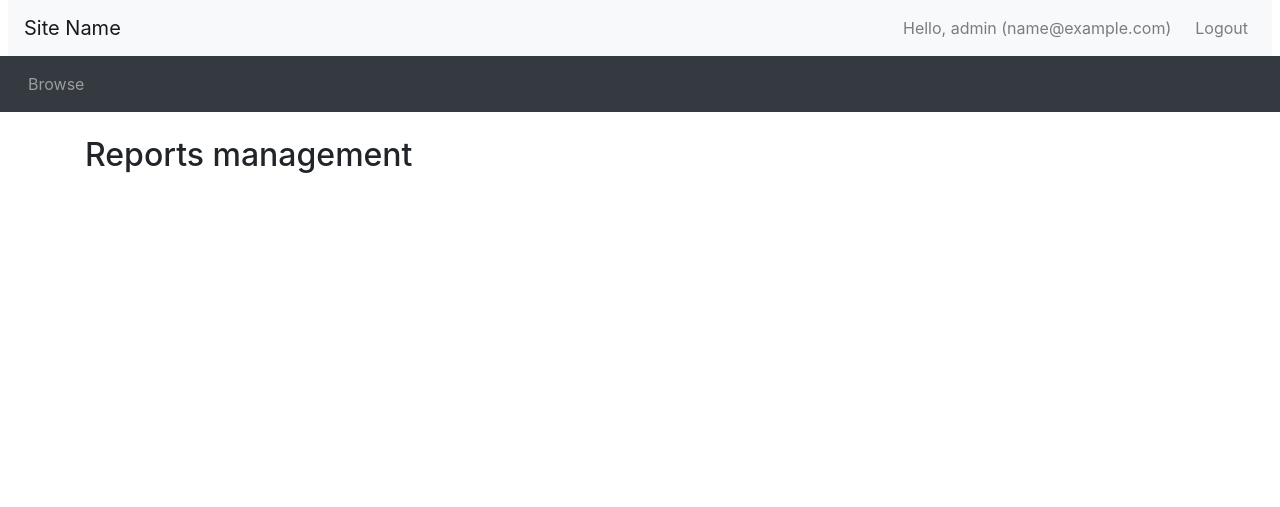
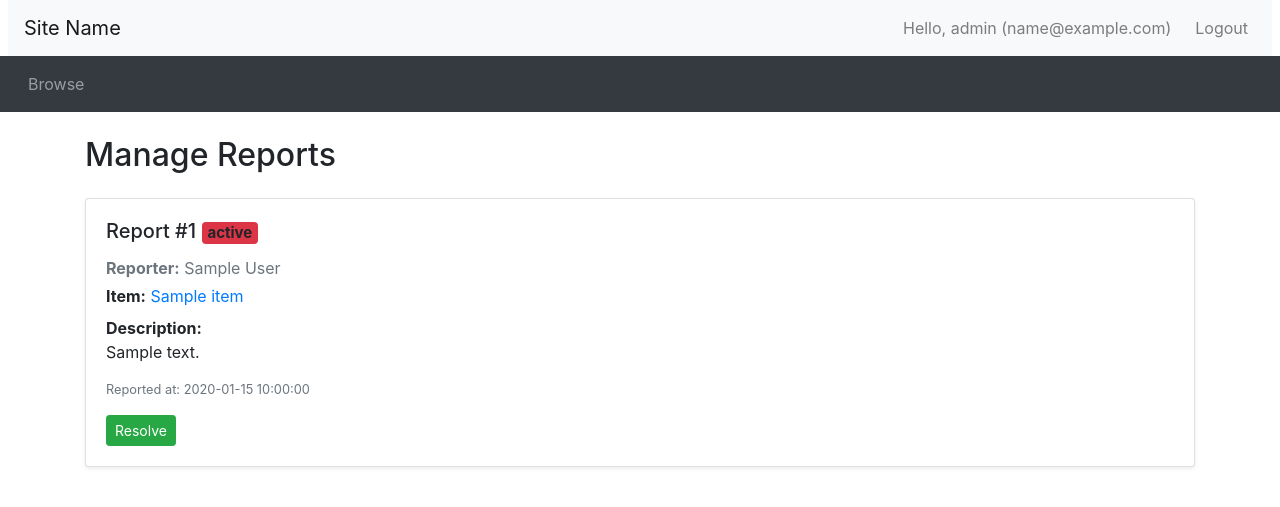
Before and after one commit to wenyuanchen0106/comp0178-Group19, a PHP site: page /admin_reports.php in a window 1280 px wide. Shown: the top 507 px of the page. Run offline with PHP 8.4, Linux system fonts and the light colour scheme; the visitor is signed in with stand-in values (Sample User, id 1); tables that the repository leaves empty hold one stand-in row (values such as "Sample post").

Commit message:
Implement admin report management functionality
Signed-off-by: charlestang1104-hue <charlestang1104@gmail.com>

```diff
--- a/auction/admin_reports.php
+++ b/auction/admin_reports.php
@@ -1,25 +1,80 @@
 <?php
 // admin_reports.php
-// 作用：管理员查看所有举报列表，并进入处理页面（resolve_report.php）。
+// 管理员查看所有举报并处理
 
 require_once 'utilities.php';
+require_login(); // 必须登录
 
-// TODO: 1. 检查当前用户是否为管理员 / 有权限查看举报。
-//         - 例如 role == 'admin' 或某个特殊的 seller 账号。
-//         - 若无权限，则显示错误或重定向。
-
-// TODO: 2. 查询 reports 表：
-//         - 可以只查 status='open' 的举报，
-//         - 也可以同时显示已处理（status='resolved'）的举报，区别展示。
+// 检查是否管理员（role_id = 3 或你们定义的 admin）
+if ($_SESSION['role_id'] != 3) {
+    echo "<p style='color:red'>Access denied: Admin only.</p>";
+    exit;
+}
 
 include_once 'header.php';
+
+// 获取所有 OPEN 举报
+$sql = "
+    SELECT
+        r.report_id,
+        r.description,
+        r.status,
+        r.created_at,
+        u.name AS reporter_name,
+        a.auction_id,
+        i.title AS item_title
+    FROM reports r
+    LEFT JOIN users u ON r.user_id = u.user_id
+    LEFT JOIN auctions a ON r.auction_id = a.auction_id
+    LEFT JOIN items i ON r.item_id = i.item_id
+    ORDER BY r.created_at DESC
+";
+$result = db_query($sql);
 ?>
+
 <div class="container mt-4">
-  <h2>Reports management</h2>
+    <h2 class="mb-4">Manage Reports</h2>
 
-  <!-- TODO: 3. 以表格形式列出举报：report_id, user_id, auction_id, description, status, created_at -->
-  <!--      每一行可以放一个按钮/链接：resolve_report.php?report_id=xxx 用于标记为已处理 -->
-  <!--      这里只留结构，你后续自己填充 HTML 和 PHP 循环。 -->
+    <?php if ($result->num_rows == 0): ?>
+        <div class="alert alert-info">No reports found.</div>
 
+    <?php else: ?>
+        <?php while ($row = $result->fetch_assoc()): ?>
+            <div class="card mb-3 shadow-sm">
+                <div class="card-body">
+                    <h5 class="card-title">
+                        Report #<?= $row['report_id'] ?>
+                        <span class="badge bg-danger"><?= htmlspecialchars($row['status']) ?></span>
+                    </h5>
+
+                    <p class="text-muted mb-1">
+                        <strong>Reporter:</strong> <?= htmlspecialchars($row['reporter_name']) ?>
+                    </p>
+
+                    <p class="mb-2">
+                        <strong>Item:</strong>
+                        <a href="listing.php?item_id=<?= $row['auction_id'] ?>" target="_blank">
+                            <?= htmlspecialchars($row['item_title']) ?>
+                        </a>
+                    </p>
+
+                    <p><strong>Description:</strong><br>
+                        <?= nl2br(htmlspecialchars($row['description'])) ?>
+                    </p>
+
+                    <p class="text-muted small">
+                        Reported at: <?= $row['created_at'] ?>
+                    </p>
+
+                    <a href="resolve_report.php?report_id=<?= $row['report_id'] ?>"
+                       class="btn btn-success btn-sm">
+                       Resolve
+                    </a>
+                </div>
+            </div>
+        <?php endwhile; ?>
+
+    <?php endif; ?>
 </div>
+
 <?php include_once 'footer.php'; ?>
```
